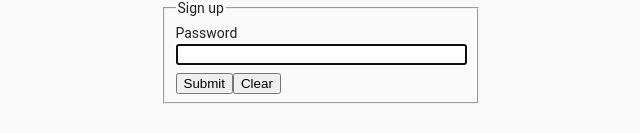
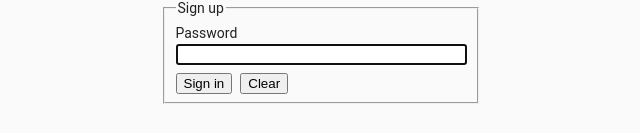
Before and after one commit to igrek8/demo-password-manager, a React app: page /sign-up in a window 1280 px wide. Shown: the part 349-482 px from the top of the page, without its empty margins (319-959 px from the left). Built offline with nearby package versions, Linux system fonts and the light colour scheme.

Commit message:
добавили контекст для сессии и доработали форму входа

```diff
--- /dev/null
+++ b/src/components/session-context.js
@@ -0,0 +1,5 @@
+import { createContext } from 'react';
+
+const sessionContext = createContext(null);
+
+export default sessionContext;
--- /dev/null
+++ b/src/components/session-provider.jsx
@@ -0,0 +1,42 @@
+import React, { useState, useMemo, useCallback } from 'react';
+import SessionContext from './session-context';
+
+const sessionKey = 'session';
+
+const getEncryptedSession = () => {
+  return localStorage.getItem(sessionKey);
+};
+
+const SessionProvider = ({ children }) => {
+  const [encryptedSession, setEncryptedSession] = useState(getEncryptedSession);
+  const [decryptedSession, setDecryptedSession] = useState(null);
+  const destroySession = useCallback(() => {
+    localStorage.removeItem(sessionKey);
+    setEncryptedSession(null);
+    setDecryptedSession(null);
+  }, []);
+  const persistEncryptedSession = useCallback((newEncryptedSession) => {
+    localStorage.setItem(sessionKey, newEncryptedSession);
+    setEncryptedSession(newEncryptedSession);
+  }, []);
+  const value = useMemo(() => {
+    return {
+      encryptedSession,
+      decryptedSession,
+      setEncryptedSession: persistEncryptedSession,
+      setDecryptedSession,
+      destroySession,
+    };
+  }, [
+    encryptedSession,
+    decryptedSession,
+    persistEncryptedSession,
+    setDecryptedSession,
+    destroySession,
+  ]);
+  return (
+    <SessionContext.Provider value={value}>{children}</SessionContext.Provider>
+  );
+};
+
+export default SessionProvider;
--- a/src/components/sign-up-form.jsx
+++ b/src/components/sign-up-form.jsx
@@ -12,12 +12,17 @@ const styles = (theme) => ({
       marginTop: theme.spacing.unit,
     },
   },
+  button: {
+    '& + &': {
+      marginLeft: theme.spacing.unit,
+    },
+  },
   input: {
     width: '100%',
   },
 });
 
-const SignUpForm = ({ handleSubmit, form, classes }) => {
+const SignUpForm = ({ handleSubmit, form, classes, children }) => {
   return (
     <form onSubmit={handleSubmit} onReset={form.reset}>
       <fieldset>
@@ -35,8 +40,15 @@ const SignUpForm = ({ handleSubmit, form, classes }) => {
           />
         </label>
         <div className={cn(classes.item)}>
-          <button type='submit'>Submit</button>
-          <button type='reset'>Clear</button>
+          <button type='submit' className={cn(classes.button)}>
+            Sign in
+          </button>
+          <button type='reset' className={cn(classes.button)}>
+            Clear
+          </button>
+          {React.Children.map(children, (child) => (
+            <span className={cn(classes.button)}>{child}</span>
+          ))}
         </div>
       </fieldset>
     </form>
--- a/src/components/sign-up-page.jsx
+++ b/src/components/sign-up-page.jsx
@@ -1,7 +1,10 @@
-import React, { useCallback } from 'react';
+import React, { useCallback, useContext } from 'react';
 import withStyles from '@material-ui/core/styles/withStyles';
 import { Form } from 'react-final-form';
 import SignUpForm from './sign-up-form';
+import SessionContext from './session-context';
+import { encryptData } from '../utils/cipher';
+import { createHash } from '../utils/password-manager';
 
 const styles = (theme) => ({
   root: {
@@ -16,14 +19,29 @@ const styles = (theme) => ({
 });
 
 const SignUpPage = ({ classes }) => {
-  const onFormSubmit = useCallback(({ password }, { reset }) => {
-    alert(password);
-    reset();
-  }, []);
+  const session = useContext(SessionContext);
+  const onFormSubmit = useCallback(
+    ({ password }, { reset }) => {
+      const secret = createHash(password);
+      const newSession = {};
+      const newSerializedSession = JSON.stringify(newSession);
+      const newEncryptedSession = encryptData(secret, newSerializedSession);
+      session.setDecryptedSession(newSession);
+      session.setEncryptedSession(newEncryptedSession);
+      reset();
+    },
+    [session],
+  );
   return (
     <div className={classes.root}>
       <div className={classes.content}>
-        <Form onSubmit={onFormSubmit} component={SignUpForm} />
+        <Form onSubmit={onFormSubmit} component={SignUpForm}>
+          {session.encryptedSession && (
+            <button type='button' onClick={session.destroySession}>
+              Destroy session
+            </button>
+          )}
+        </Form>
       </div>
     </div>
   );
--- a/src/index.js
+++ b/src/index.js
@@ -3,11 +3,14 @@ import ReactDOM from 'react-dom';
 import CssBaseline from '@material-ui/core/CssBaseline';
 import { BrowserRouter as Router } from 'react-router-dom';
 import App from './components/app';
+import SessionProvider from './components/session-provider';
 
 ReactDOM.render(
   <Router>
     <CssBaseline>
-      <App />
+      <SessionProvider>
+        <App />
+      </SessionProvider>
     </CssBaseline>
   </Router>,
   document.getElementById('root'),
```
